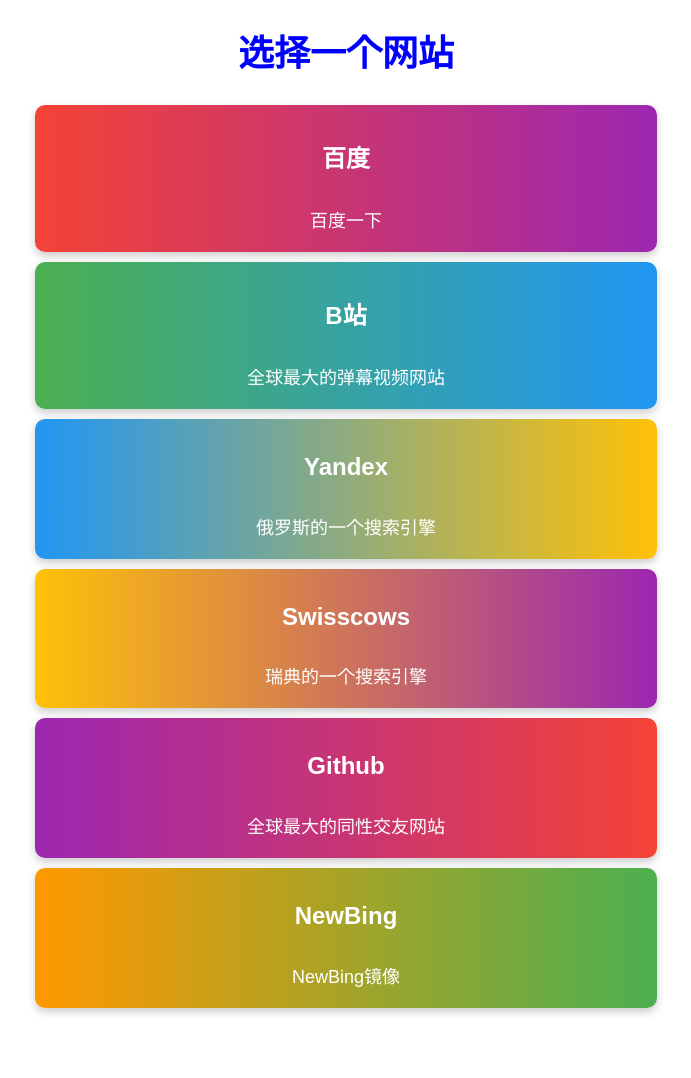
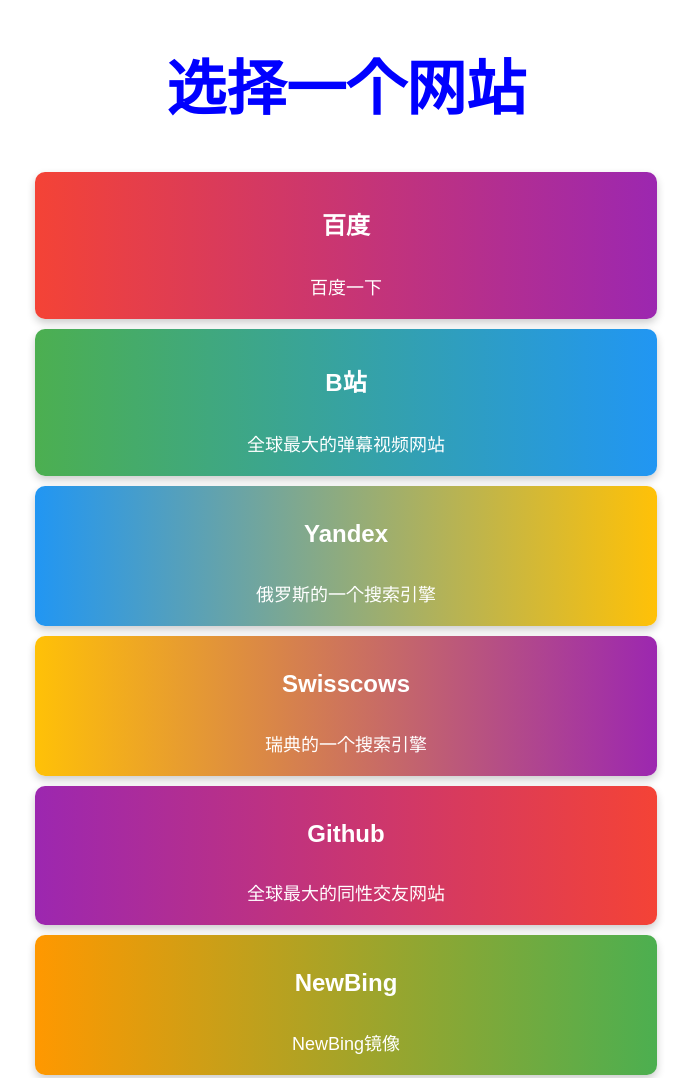
Before and after one commit to Rotaxs/AHTMLTest, a plain HTML site: page index.html in a window 1280 px wide. Shown: the top 1078 px of the page, without its empty margins (294-985 px from the left). Before the commit the page ends 1021 px from the top, so only its background shows below. Drawn offline with Linux system fonts and the light colour scheme.

Commit message:
Update index.html

```diff
--- a/index.html
+++ b/index.html
@@ -88,8 +88,8 @@
         }
 
         h1 {
-            font-family: Arial, sans-serif;
-            font-size: 36px;
+            font-family: 华文行楷;
+            font-size: 60px;
             color: blue;
             text-align: center;
         }
```
